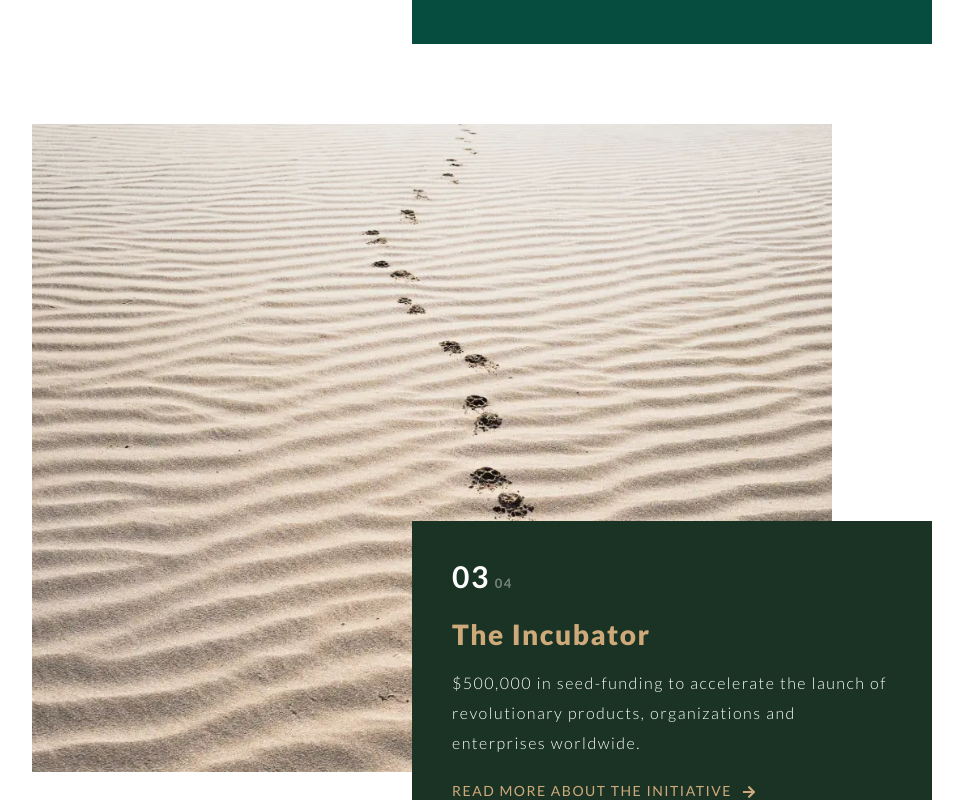
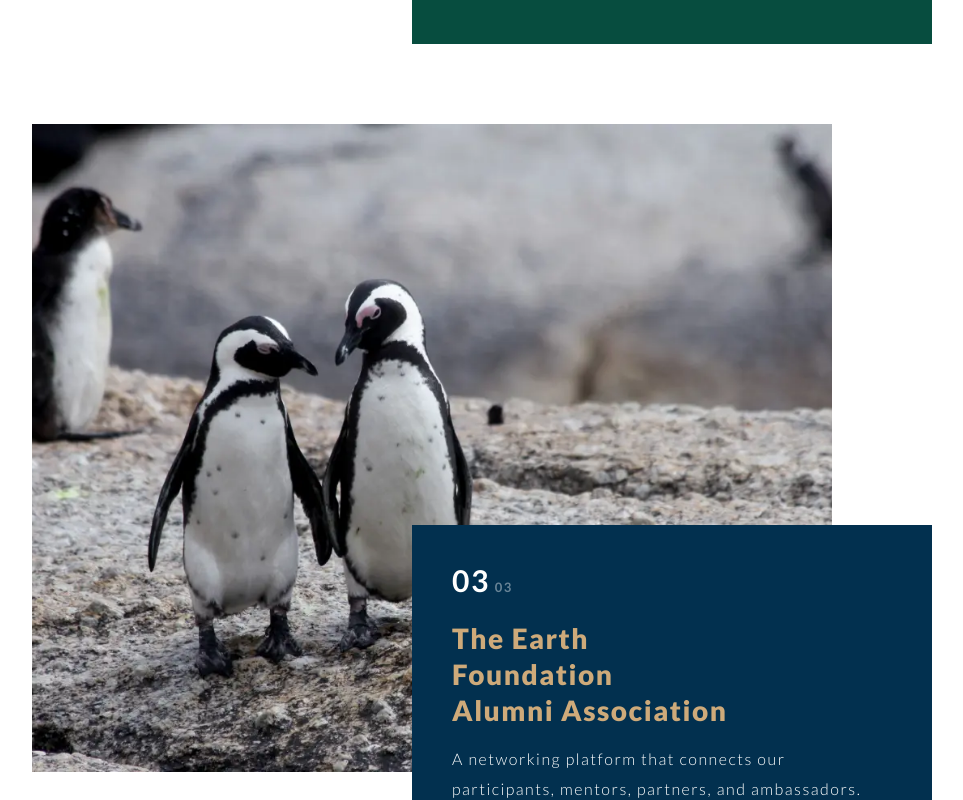
Before and after one commit to GaddMaster/earth-foundation, a Next.js app: page / in a window 1280 px wide. Shown: the part 2427-3227 px from the top of the page, without its empty margins (158-1121 px from the left). Built offline with nearby package versions, Linux system fonts and the light colour scheme.

Commit message:
Hide incubator page

```diff
--- a/assets/content.js
+++ b/assets/content.js
@@ -48,19 +48,19 @@ const home = {
             path: "/",
             background: "#074D3F"
         },
-        {
-            image : "/images/magnezis-magnestic-TW62wXQ6Omc-unsplash.webp",
-            label: "The Incubator",
-            summary: "$500,000 in seed-funding to accelerate the launch of revolutionary products, organizations and enterprises worldwide.",
-            links: [
-                {
-                    label: "Read more about the initiative",
-                    link: "/incubator"
-                }
-            ],
-            path: "/",
-            background: "#1A3324"
-        },
+        // {
+        //     image : "/images/magnezis-magnestic-TW62wXQ6Omc-unsplash.webp",
+        //     label: "The Incubator",
+        //     summary: "$500,000 in seed-funding to accelerate the launch of revolutionary products, organizations and enterprises worldwide.",
+        //     links: [
+        //         {
+        //             label: "Read more about the initiative",
+        //             link: "/incubator"
+        //         }
+        //     ],
+        //     path: "/",
+        //     background: "#1A3324"
+        // },
         {
             image : "/images/pam-ivey-c0Y30cWbyEc-unsplash.webp",
             label: "The Earth ",
--- a/components/Board.jsx
+++ b/components/Board.jsx
@@ -22,7 +22,7 @@ const Board = props => {
                                 <span>0{index+1}</span>
                             </div>
                             <div className = {styles.count}>
-                                <span>04</span>
+                                <span>03</span>
                             </div>
                             {/*<div className = {styles.dots}>
                                 <FontAwesomeIcon icon = {index===0?solid:hollow} className = {styles.dot} />
--- a/components/Header.jsx
+++ b/components/Header.jsx
@@ -67,10 +67,10 @@ const Header = (props) => {
         name: "The Earth Foundation Awards",
         route: "awards",
       },
-      {
-        name: "The Incubator",
-        route: "incubator",
-      },
+      // {
+      //   name: "The Incubator",
+      //   route: "incubator",
+      // },
     ],
   };
  const GetInvolvedMenu = {
--- a/components/Side.jsx
+++ b/components/Side.jsx
@@ -46,9 +46,9 @@ const Side = ({ onOpen }) => {
       <div className = {styles.item} onClick={() => handleLinkClick("/awards")}>
         <span>The Earth Foundation Awards</span>
       </div>
-      <div className = {styles.item} onClick={() => handleLinkClick("/incubator")}>
+      {/*<div className = {styles.item} onClick={() => handleLinkClick("/incubator")}>
         <span>The Incubator</span>
-      </div>
+      </div>*/}
 
       {/*<div className = {styles.title}>
             <span>News</span>
--- a/pages/earth-prize.jsx
+++ b/pages/earth-prize.jsx
@@ -150,7 +150,7 @@ const EarthPrize = () => {
                             </div>
                             <div className = {styles.divider} />
                             <div className = {styles.desc}>
-                                <span>The top three teams will be selected and invited to The Earth Prize Ceremony, where each team will present their Final Project Proposal and The Earth Prize Winner will be announced. The winning team will receive a prize of $100,000, to be distributed equally between the team and their school. Two runner-up teams will be awarded $40,000 each to be distributed in the same fashion.</span>
+                                <span>The winning team will receive a prize of $100,000, to be split in half between the team and their school. Three runner-up schools will be awarded $25,000. The Earth Prize will also recognize a mentor and an educator, who will each receive $12,500.</span>
                             </div>
                         </div>
                     </div>
```
Also changed, not shown: pages/webinar.jsx (+4 -3 lines), styles/webinar.module.scss (+8 -0 lines), pages/incubator-disabled.jsx (renamed from pages/incubator.jsx).
